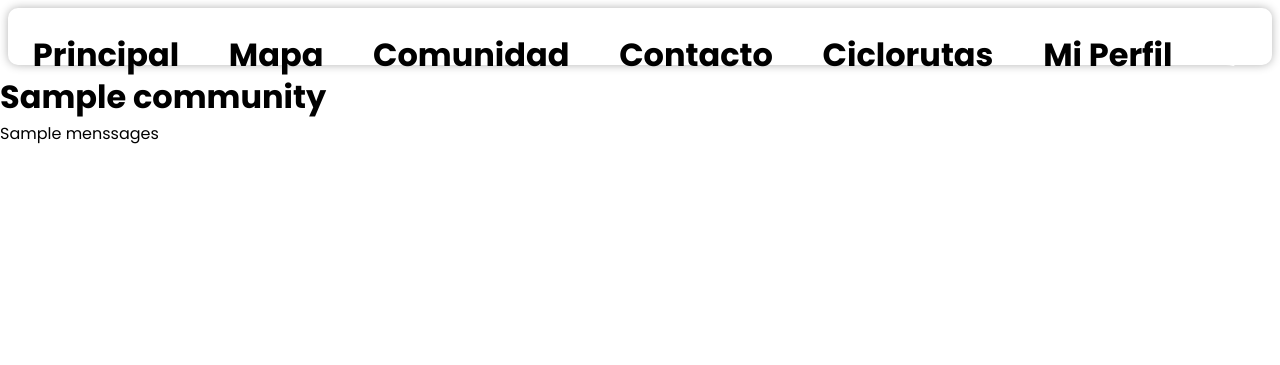
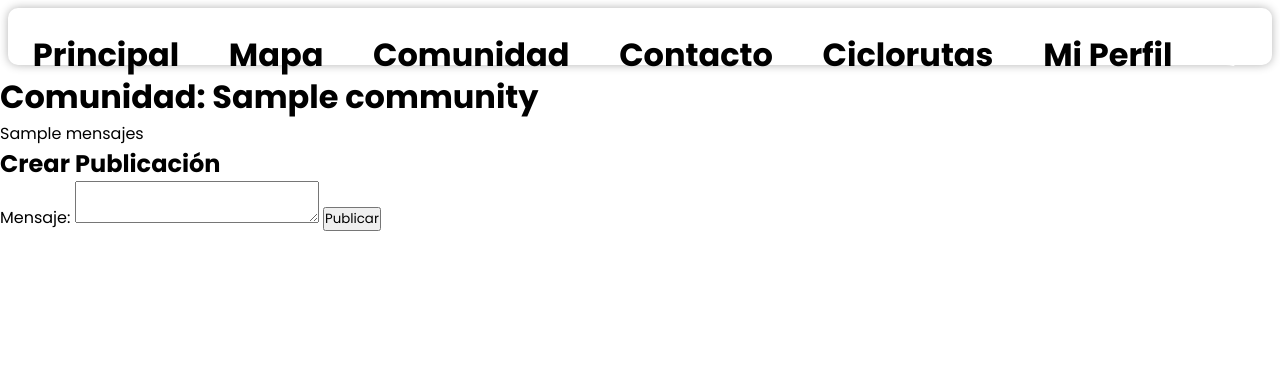
Before and after one commit to Samue2408/ProyectoMovilidad, a Flask app: template BackEnd/config/templates/comunidad.html in a window 1280 px wide. Shown: the top 365 px of the page. Run offline with Flask 3, Linux system fonts and the light colour scheme; tables that the repository leaves empty hold one stand-in row (values such as "Sample post"); the template is opened without the code that fills it: values that come from a table or form of the project are taken from there, most other values are stand-ins (such as "Sample title", 1, 10 or a date in 2020).

Commit message:
html comunidad y crear comunidad

```diff
--- a/BackEnd/config/templates/comunidad.html
+++ b/BackEnd/config/templates/comunidad.html
@@ -1,9 +1,22 @@
-{% extends './layout.html' %} {% block title %}{{ comunidad.name }}{% endblock
-%} {% block body %}
-<h1>{{ comunidad.name }}</h1>
-<ul>
-  {% for publicacion in publicaciones %}
-  <li>{{ publicacion.menssages }}</li>
-  {% endfor %}
-</ul>
+{% extends './layout.html' %} {% block title %}Comunidad{% endblock %} {% block
+body %}
+<h1>Comunidad: {{ comunidad.name }}</h1>
+
+<!-- Publicaciones de usuarios -->
+{% for publicacion in publicaciones %}
+<div class="publicacion">
+  <p>{{ publicacion.mensajes }}</p>
+</div>
+{% endfor %}
+
+<!-- Formulario para crear nueva publicación -->
+<h2>Crear Publicación</h2>
+<form
+  method="post"
+  action="{{ url_for('crear_publicacion', id=comunidad.id_com) }}"
+>
+  <label for="mensaje">Mensaje:</label>
+  <textarea id="mensaje" name="mensaje" required></textarea>
+  <button type="submit">Publicar</button>
+</form>
 {% endblock %}
```
Also changed, not shown: BackEnd/config/templates/foro.html (+11 -5 lines).
